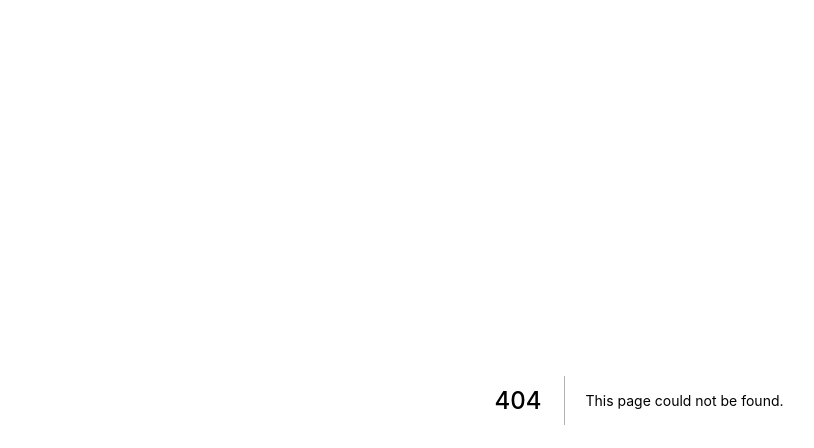
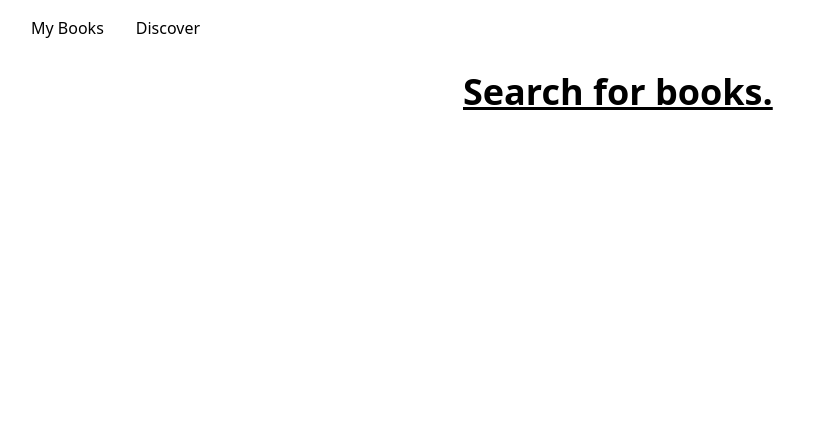
Before and after one commit to dillonemorris/mybooks, a Next.js app: page /discover in a window 1280 px wide. Before the commit this address had no page. Shown: the top 448 px of the page, without its empty margins (1-815 px from the left). Built offline with nearby package versions, Linux system fonts and the light colour scheme.

Commit message:
Upgrade next and add routes

```diff
--- /dev/null
+++ b/components/Layout/index.tsx
@@ -0,0 +1,21 @@
+import React from 'react'
+import Link from 'next/link'
+
+const Layout = ({ children }) => {
+  return (
+    <>
+      <nav className="p-4">
+        <Link className="p-4" href="/">
+          My Books
+        </Link>
+        {/*TODO: Create discover page and link here*/}
+        <Link className="p-4" href="/discover">
+          Discover
+        </Link>
+      </nav>
+      <main className="max-w-sm m-auto p-4">{children}</main>
+    </>
+  )
+}
+
+export default Layout
--- a/pages/_app.tsx
+++ b/pages/_app.tsx
@@ -1,8 +1,13 @@
 import '../styles/globals.css'
 import type { AppProps } from 'next/app'
+import Layout from '../components/Layout'
 
 function MyApp({ Component, pageProps }: AppProps) {
-  return <Component {...pageProps} />
+  return (
+    <Layout>
+      <Component {...pageProps} />
+    </Layout>
+  )
 }
 
 export default MyApp
--- /dev/null
+++ b/pages/discover/index.tsx
@@ -0,0 +1,21 @@
+import type { NextPage } from 'next'
+import Head from 'next/head'
+
+const Discover: NextPage = () => {
+  return (
+    <div>
+      <Head>
+        <title>mybooks | discover</title>
+        <meta
+          name="description"
+          content="Search for books to add to your library"
+        />
+        <link rel="icon" href="/favicon.ico" />
+      </Head>
+      <h1 className="text-4xl font-bold underline">Search for books.</h1>
+      {/*TODO: Setup search with Google Books*/}
+    </div>
+  )
+}
+
+export default Discover
--- a/pages/index.tsx
+++ b/pages/index.tsx
@@ -9,10 +9,7 @@ const Home: NextPage = () => {
         <meta name="description" content="A place to search and add books" />
         <link rel="icon" href="/favicon.ico" />
       </Head>
-
-      <main>
-        <h1 className="text-2xl font-bold underline">Hello world.</h1>
-      </main>
+      <h1 className="text-4xl font-bold underline">Hello world.</h1>
     </div>
   )
 }
--- a/tailwind.config.js
+++ b/tailwind.config.js
@@ -1,9 +1,6 @@
 /** @type {import('tailwindcss').Config} */
 module.exports = {
-  content: [
-    './pages/**/*.{js,ts,jsx,tsx}',
-    './src/components/**/*.{js,ts,jsx,tsx}',
-  ],
+  content: ['./pages/**/*.{js,tsx}', './components/**/*.{js,tsx}'],
   theme: {
     extend: {},
   },
```
Also changed, not shown: package.json (+4 -4 lines), 1 other file (tests, documents, lock files or other folders).
